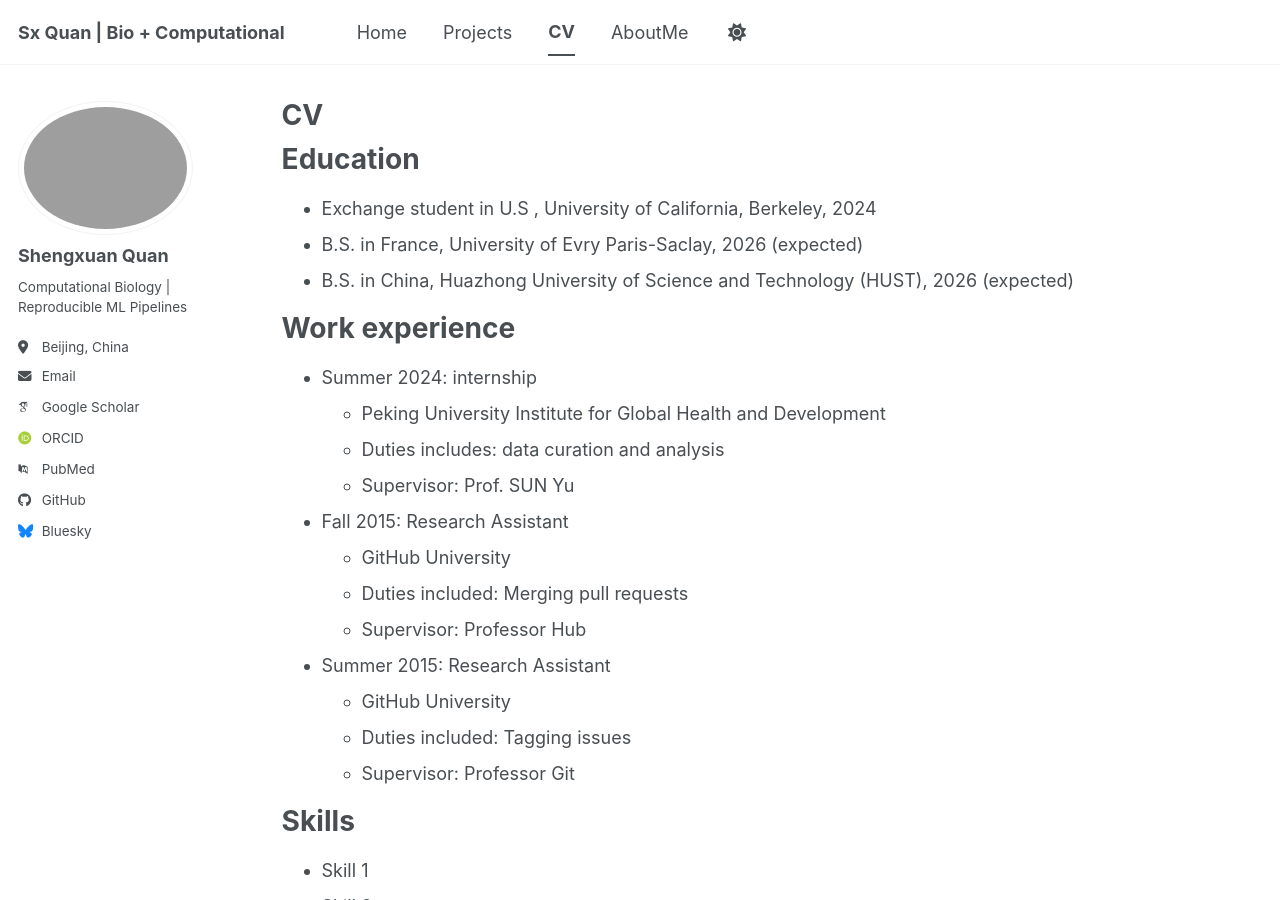
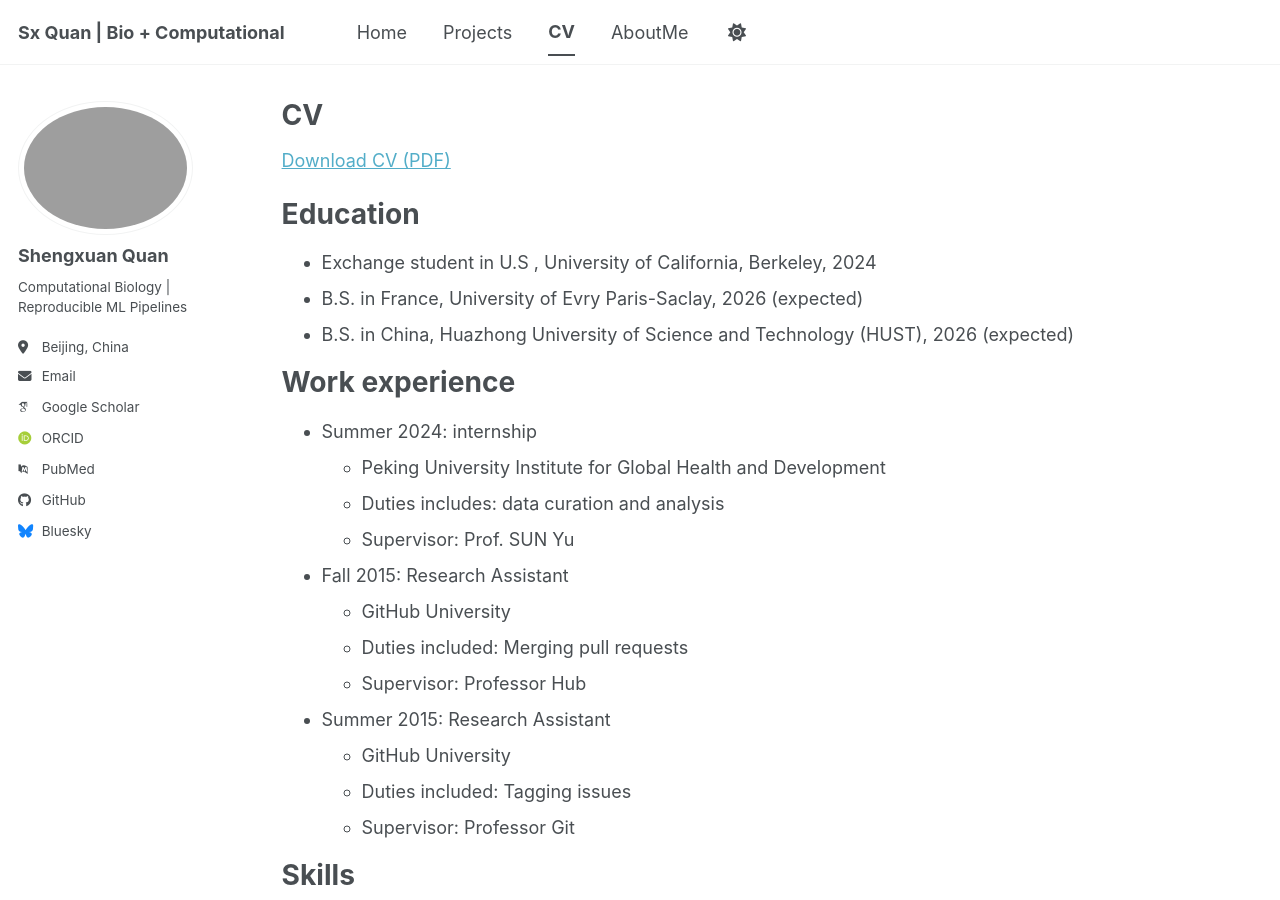
Before and after one commit to ShengxuanQUAN/ShengxuanQUAN.github.io, a Jekyll site: the page built from _pages/cv.md, in a window 1280 px wide and 900 px high. Built offline with Jekyll 4.4.1, drawn with Linux system fonts in a browser that asks for light colours; some web fonts are replaced; a script bundle is joined from its source files by our own code; library files that are not in the unit come from our copies.

Commit message:
Add download link for CV PDF

```diff
--- a/_pages/cv.md
+++ b/_pages/cv.md
@@ -8,6 +8,9 @@ redirect_from:
 ---
 
 {% include base_path %}
+
+[Download CV (PDF)](/files/CV_Shengxuan_Quan.pdf)
+
 
 Education
 ======
```
